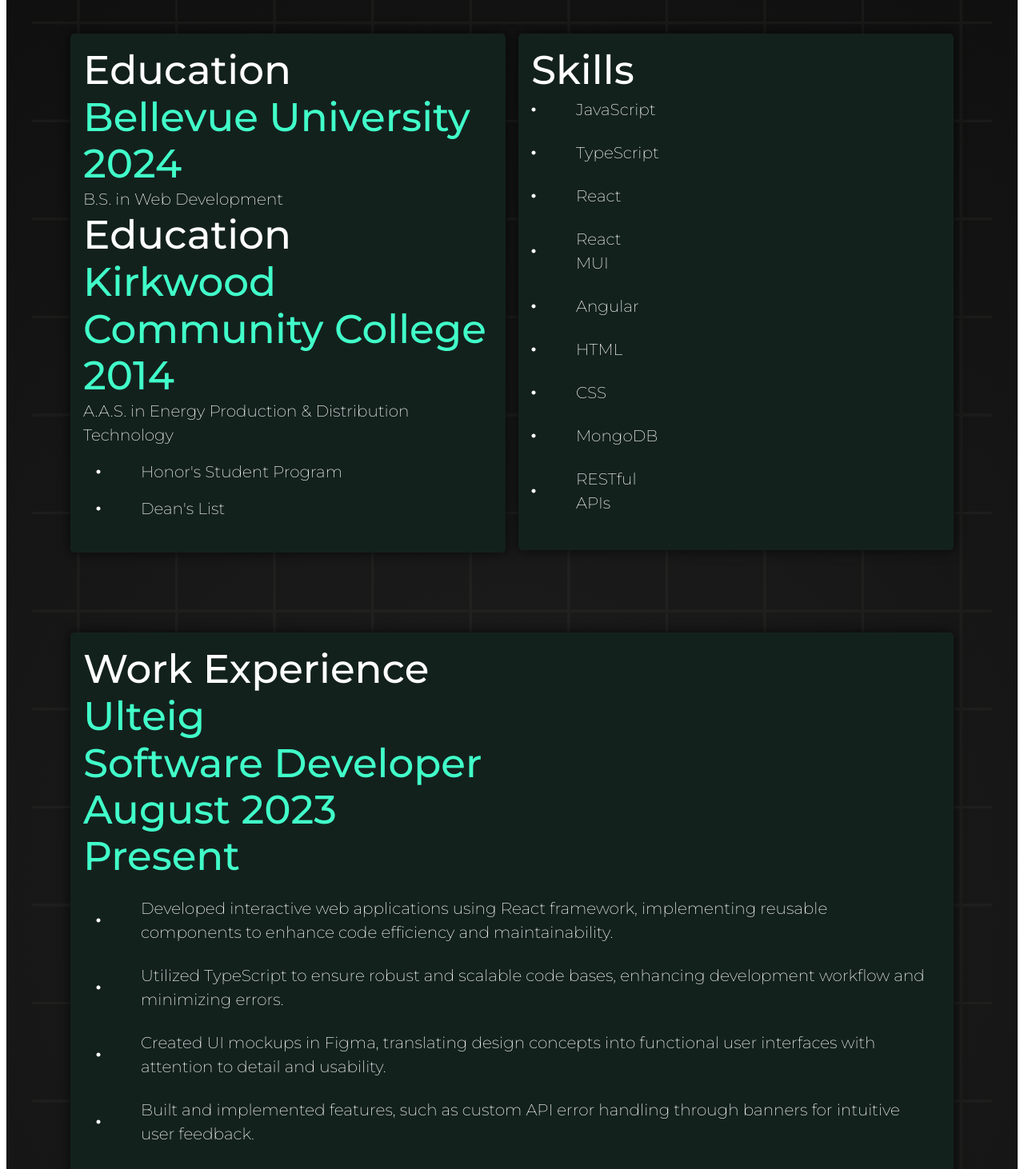
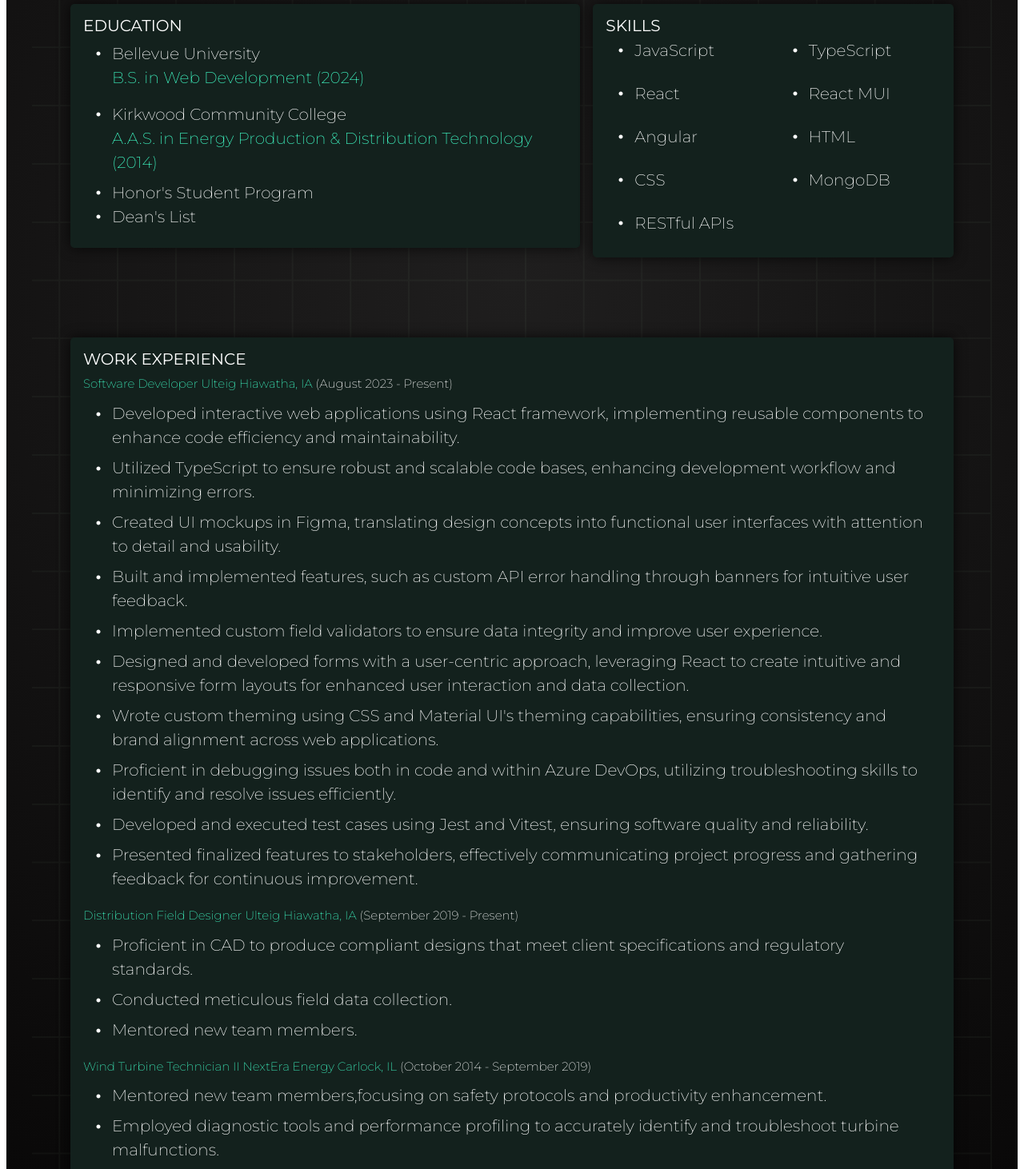
Before and after one commit to shaneh92/shane-portfolio, a React (Vite) app: page / in a window 1280 px wide. Shown: the part 800-2262 px from the top of the page at 80% size. Built offline with nearby package versions, Linux system fonts and the light colour scheme.

Commit message:
worked on styles for resume page, made work experience its own card for all the experience to reside in

```diff
--- a/src/components/DataComponents/AboutComponent.tsx
+++ b/src/components/DataComponents/AboutComponent.tsx
@@ -19,7 +19,7 @@
 export default function AboutComponent(props: AboutComponentProps) {
   const { palette } = useTheme();
   const wordHighlight = {
-    color: palette.secondary.light,
+    color: palette.secondary.dark,
   };
   return (
     <>
@@ -38,13 +38,17 @@
               sx={{
                 height: "200px",
                 width: "200px",
-                border: `5px solid ${palette.secondary.light}`,
+                border: `5px solid ${palette.secondary.dark}`,
               }}
             />
           </Grid>
           <Grid item>
-            <Typography variant="h1">{props.name}</Typography>
-            <Typography variant="h2">{props.title}</Typography>
+            <Typography variant="h1" sx={{ color: palette.secondary.dark }}>
+              {props.name}
+            </Typography>
+            <Typography variant="h1" sx={{ color: palette.secondary.light }}>
+              {props.title}
+            </Typography>
             <Link
               href={`mailto:${props.email}`}
               variant="h5"
@@ -56,7 +60,9 @@
         </Grid>
         <Card>
           <CardContent>
-            <Typography variant="h2">About Me</Typography>
+            <Typography variant="h3" sx={{ color: palette.secondary.light }}>
+              About Me
+            </Typography>
             <Typography variant="body1">
               Lorem ipsum dolor sit amet, consectetur adipiscing elit. Donec at
               ipsum sit amet mi convallis pharetra id
--- a/src/components/DataComponents/EducationComponent.tsx
+++ b/src/components/DataComponents/EducationComponent.tsx
@@ -1,4 +1,11 @@
-import { Typography } from "@mui/material";
+import {
+  List,
+  ListItem,
+  ListItemIcon,
+  Typography,
+  useTheme,
+} from "@mui/material";
+import CircleIcon from "@mui/icons-material/Circle";
 
 interface EducationComponentProps {
   school: string;
@@ -7,12 +14,25 @@
 }
 
 export default function EducationComponent(props: EducationComponentProps) {
+  const { palette } = useTheme();
   return (
-    <>
-      <Typography variant="h2">Education</Typography>
-      <Typography variant="h1">{props.school}</Typography>
-      <Typography variant="h1">{props.graduationYear}</Typography>
-      <Typography variant="body1">{props.degree}</Typography>
-    </>
+    <List>
+      <ListItem>
+        <ListItemIcon>
+          <CircleIcon
+            sx={{ color: palette.secondary.light, fontSize: "6px" }}
+          />
+        </ListItemIcon>
+        <Typography variant="body1">{props.school}</Typography>
+      </ListItem>
+      <ListItem>
+        <ListItemIcon>
+          {/**No Icon so we are aligned with other points*/}
+        </ListItemIcon>
+        <Typography variant="body1" sx={{ color: palette.secondary.dark }}>
+          {props.degree} ({props.graduationYear})
+        </Typography>
+      </ListItem>
+    </List>
   );
 }
--- a/src/components/DataComponents/EducationResume.tsx
+++ b/src/components/DataComponents/EducationResume.tsx
@@ -1,37 +1,52 @@
 import EducationComponent from "./EducationComponent";
 import AwardsComponent from "./AwardsComponent.tsx";
 import { resume } from "../../data/resume.ts";
-import { Card, CardContent, List, ListItem, ListItemIcon } from "@mui/material";
+import {
+  Card,
+  CardContent,
+  List,
+  ListItem,
+  ListItemIcon,
+  Typography,
+  useTheme,
+} from "@mui/material";
 import CircleIcon from "@mui/icons-material/Circle";
 
 export default function EducationResume() {
+  const { palette } = useTheme();
   return (
-    <>
     <Card>
       <CardContent>
+        <Typography variant="h3" sx={{ color: palette.secondary.light }}>
+          Education
+        </Typography>
+
         {resume.education.map((item) => {
           return (
+            <ListItem disableGutters>
               <EducationComponent
-                key={`${item.school}-${item.graduationYear}-${item.degree}`}
-                {...item}
+                key={`${item.school}-${item.degree}-${item.graduationYear}`}
+                school={item.school}
+                degree={item.degree}
+                graduationYear={item.graduationYear}
               />
+            </ListItem>
           );
         })}
 
-          <List>
         {resume.education.map((item, index) => {
           return (
             <ListItem>
               <ListItemIcon>
-                    <CircleIcon sx={{ color: "white", fontSize: "6px" }} />
+                <CircleIcon
+                  sx={{ color: palette.secondary.light, fontSize: "6px" }}
+                />
               </ListItemIcon>
               <AwardsComponent key={index} {...item} />
             </ListItem>
           );
         })}
-          </List>
       </CardContent>
     </Card>
-    </>
   );
 }
--- a/src/components/DataComponents/QuickLinkComponent.tsx
+++ b/src/components/DataComponents/QuickLinkComponent.tsx
@@ -25,7 +25,11 @@
             <Grid item xs={10}>
               <Typography
                 variant="h3"
-                sx={{ textAlign: "justify", textTransform: "none" }}
+                sx={{
+                  textAlign: "justify",
+                  textTransform: "none",
+                  color: palette.secondary.dark,
+                }}
               >
                 {props.title}
               </Typography>
--- a/src/components/DataComponents/SkillsResume.tsx
+++ b/src/components/DataComponents/SkillsResume.tsx
@@ -7,23 +7,28 @@
   ListItemIcon,
   ListItemText,
   Typography,
+  useTheme,
 } from "@mui/material";
 import SkillsResumeComponent from "./SkillsResumeComponent";
 import { resume } from "../../data/resume";
 import CircleIcon from "@mui/icons-material/Circle";
 
 export default function SkillsResume() {
+  const { palette } = useTheme();
   return (
     <Card>
       <CardContent>
-        <Typography variant="h2">Skills</Typography>
+        <Typography variant="h3" sx={{ color: palette.secondary.light }}>
+          Skills
+        </Typography>
         <Grid container spacing={2}>
-          <List>
           {resume.skills.map((item, index) => (
             <Grid item xs={12} sm={6} key={index}>
               <ListItem>
                 <ListItemIcon>
-                    <CircleIcon sx={{ color: "white", fontSize: "6px" }} />
+                  <CircleIcon
+                    sx={{ color: palette.secondary.light, fontSize: "6px" }}
+                  />
                 </ListItemIcon>
                 <ListItemText>
                   <SkillsResumeComponent skill={item} />
@@ -31,7 +36,6 @@
               </ListItem>
             </Grid>
           ))}
-          </List>
         </Grid>
       </CardContent>
     </Card>
--- a/src/components/DataComponents/WorkExperienceComponent.tsx
+++ b/src/components/DataComponents/WorkExperienceComponent.tsx
@@ -1,4 +1,13 @@
-import { Typography } from "@mui/material";
+import {
+  Box,
+  List,
+  ListItem,
+  ListItemIcon,
+  ListItemText,
+  Typography,
+  useTheme,
+} from "@mui/material";
+import CircleIcon from "@mui/icons-material/Circle";
 
 interface WorkExperienceComponentProps {
   company: string;
@@ -12,14 +21,36 @@
 export default function WorkExperienceComponent(
   props: WorkExperienceComponentProps
 ) {
+  const { palette } = useTheme();
+  const wordHighlight = {
+    color: palette.secondary.light,
+  };
   return (
-    <>
-      <Typography variant="h2">Work Experience</Typography>
-      <Typography variant="h1">{props.company}</Typography>
-      <Typography variant="h1">{props.position}</Typography>
-      <Typography variant="h1">{props.startDate}</Typography>
-      <Typography variant="h1">{props.endDate}</Typography>
-      {/* <Typography variant="body1">{props.description}</Typography> */}
-    </>
+    <Box sx={{ marginTop: "10px" }}>
+      <Typography variant="h4" sx={{ color: palette.secondary.dark }}>
+        {props.position} {props.company} {props.location}{" "}
+        <span style={wordHighlight}>
+          ({props.startDate} - {props.endDate})
+        </span>
+      </Typography>
+      <List>
+        {props.description.map((desc, index) => (
+          <ListItem key={index} sx={{ alignItems: "flex-start" }}>
+            <ListItemIcon>
+              <Box sx={{ marginTop: "0.5em" }}>
+                <CircleIcon
+                  sx={{ color: palette.secondary.light, fontSize: "6px" }}
+                />
+              </Box>
+            </ListItemIcon>
+            <Typography variant="body1"></Typography>
+            <ListItemText>
+              {/* currently doesnt change font */}
+              <Typography variant="body1">{desc}</Typography>
+            </ListItemText>
+          </ListItem>
+        ))}
+      </List>
+    </Box>
   );
 }
--- a/src/components/DataComponents/WorkExperienceResume.tsx
+++ b/src/components/DataComponents/WorkExperienceResume.tsx
@@ -5,35 +5,28 @@
   ListItem,
   ListItemIcon,
   ListItemText,
+  Typography,
+  useTheme,
 } from "@mui/material";
 import { resume } from "../../data/resume";
 import WorkExperienceComponent from "./WorkExperienceComponent";
 import CircleIcon from "@mui/icons-material/Circle";
 
 export default function WorkExperienceResume() {
+  const { palette } = useTheme();
   return (
-    <>
-      {resume.workExperience.map((item) => {
-        return (
-          <Card
+    <Card>
+      <CardContent>
+        <Typography variant="h3" sx={{ color: palette.secondary.light }}>
+          Work Experience
+        </Typography>
+        {resume.workExperience.map((item) => (
+          <WorkExperienceComponent
+            {...item}
             key={`${item.company}-${item.position}-${item.startDate}-${item.endDate}`}
-          >
-            <CardContent>
-              <WorkExperienceComponent {...item} />
-              <List>
-                {item.description.map((desc, index) => (
-                  <ListItem key={index}>
-                    <ListItemIcon>
-                      <CircleIcon sx={{ color: "white", fontSize: "6px" }} />
-                    </ListItemIcon>
-                    <ListItemText primary={desc} />
-                  </ListItem>
-                ))}
-              </List>
-            </CardContent>
-          </Card>
-        );
-      })}
-    </>
+          />
+        ))}
+      </CardContent>
+    </Card>
   );
 }
--- a/src/pages/Resume.tsx
+++ b/src/pages/Resume.tsx
@@ -9,10 +9,10 @@
     <Container>
       <AboutResume />
       <Grid container spacing={2}>
-        <Grid item xs={12} md={6}>
+        <Grid item xs={12} md={7}>
           <EducationResume />
         </Grid>
-        <Grid item xs={12} md={6}>
+        <Grid item xs={12} md={5}>
           <SkillsResume />
         </Grid>
       </Grid>
@@ -20,3 +20,10 @@
     </Container>
   );
 }
+/**TODO:
+ * 1. Fix the font sizes
+ * 2. Fix the gap in SkillsResume
+ * 3. Add Download Resume Button
+ * 4. Add Routes
+ * 5. fix white space around application
+ */
--- a/src/styles/theme.ts
+++ b/src/styles/theme.ts
@@ -8,26 +8,24 @@
     },
     secondary: {
       main: "#13211D",
-      light: "#41FFC9",
+      light: "#ffffff",
+      dark: "#41FFC9",
     },
   },
   typography: {
     fontFamily: "Montserrat",
     h1: {
       fontFamily: "Montserrat",
-      color: "#41FFC9",
       fontSize: "50px",
       fontWeight: 500,
     },
     h2: {
       fontFamily: "Montserrat",
-      color: "#ffffff",
       fontSize: "50px",
       fontWeight: 500,
     },
     h3: {
       fontFamily: "Montserrat",
-      color: "#41FFC9",
       textTransform: "uppercase",
       fontSize: "20px",
     },
@@ -82,7 +80,15 @@
     MuiListItem: {
       styleOverrides: {
         root: {
-          // TODO: See if we can shrink the padding on the List
+          paddingTop: "0px",
+          paddingBottom: "0px",
+        },
+      },
+    },
+    MuiListItemIcon: {
+      styleOverrides: {
+        root: {
+          minWidth: "20px",
         },
       },
     },
```
Also changed, not shown: src/pages/Home.tsx (+5 -3 lines). Lines whose indentation alone changed are shown as unchanged.
